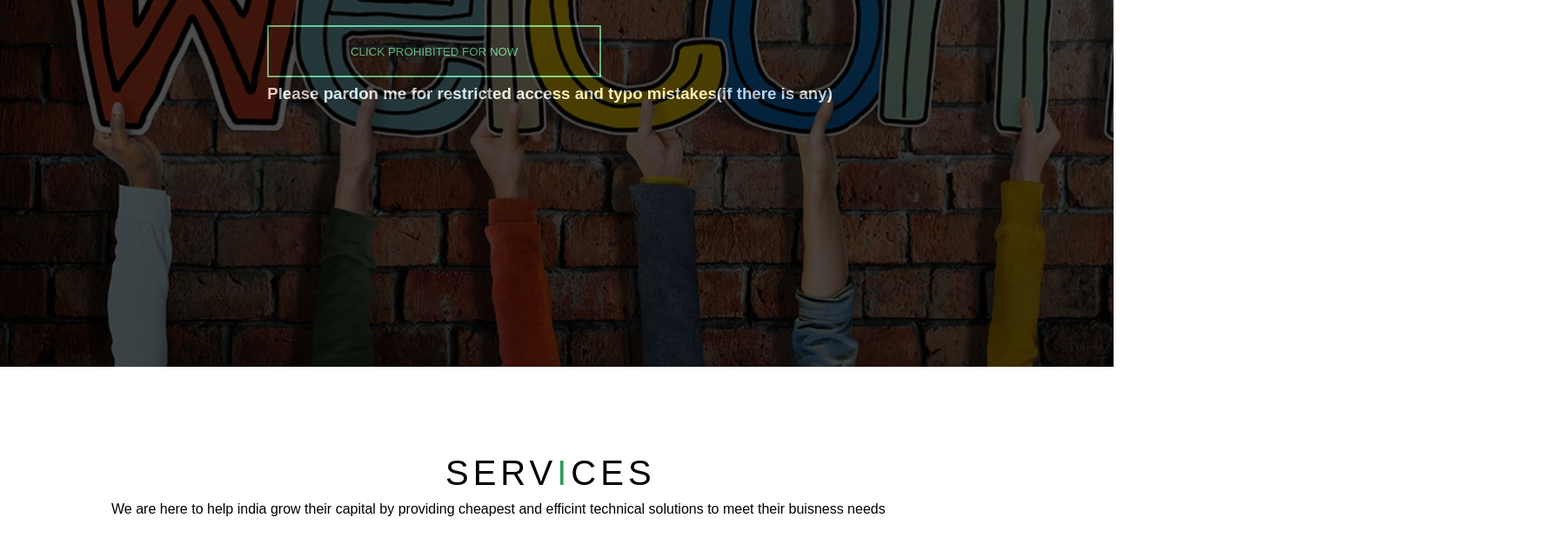
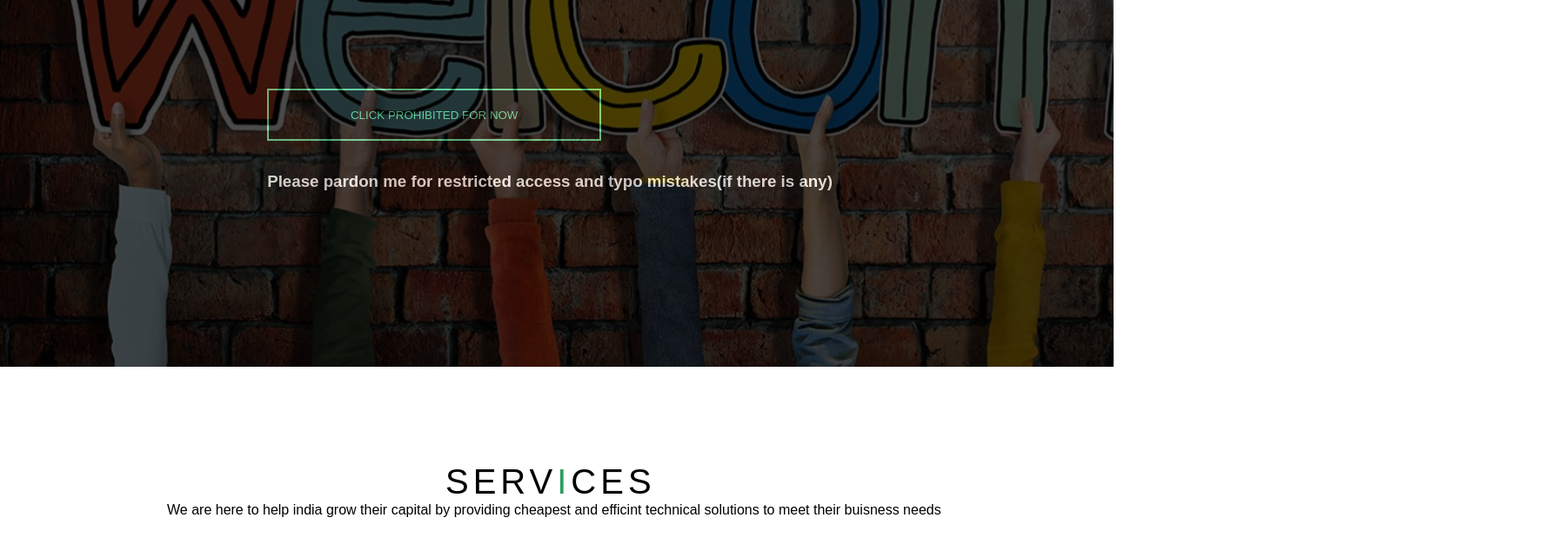
Before and after one commit to mithilesh2023/First-Project-unikasha, a plain HTML site: page index.html in a window 1280 px wide. Shown: the part 378-1012 px from the top of the page at 87% size, 1792 px wide, since content can reach past the window. Drawn offline with Linux system fonts and the light colour scheme.

Commit message:
first update

```diff
--- a/style.css
+++ b/style.css
@@ -2,9 +2,9 @@
     margin: 0;
     padding: 0;
     box-sizing: border-box;
-  position: relative;
+    position: relative;
+}
 
-}
 /* container end */
 .container {
     width: 100vw;
@@ -28,7 +28,7 @@
     font-size: 53px;
     font-family: sans-serif;
     font-weight: 600;
-    position: relative;
+    position: absolute;
     top: 24%;
     left: 24%;
 }
@@ -36,51 +36,59 @@
 .center button {
     width: 30%;
     height: 60px;
-    position: relative;
-    border:2px solid #5cdb94;
+    position: absolute;
+    border: 2px solid #5cdb94;
     background-color: black;
     font-family: Arial;
     font-weight: 500;
-    top: 28%;
+    top: 60%;
     left: 24%;
     color: #5cdb94;
 }
-.center button:hover{
+
+.center button:hover {
     background-color: #2d9d5e;
     color: rgb(255, 0, 0);
 }
-.center h3{
-    position: relative;
-    top: 29%;
+
+.center h3 {
+    position: absolute;
+    top: 72%;
     left: 24%;
     font-family: sans-serif;
     font-weight: 600;
 }
+
 /* container end */
 /* service start */
-.service{
+.service {
     width: 100%;
     height: 200px;
     font-family: sans-serif;
 }
-.service h2{
-  left: 40%;
-  top: 100px;
-  font-size:40px;
- font-weight: 500;
- letter-spacing: 5px;
+
+.service h2 {
+    position: absolute;
+    left: 40%;
+    top: 55%;
+    font-size: 40px;
+    font-weight: 500;
+    letter-spacing: 5px;
 }
-.service p{
-top:110px;
-left: 10%;
-bottom: 100px;
+.service p {
+    position: absolute;
+    top: 78%;
+    left: 15%;
+    bottom: 100px;
 }
-.box-container{
+
+.box-container {
     width: 100%;
     height: 100vh;
-    padding:10px;
+    padding: 10px;
 }
-.box1{
+
+.box1 {
     width: 46.5%;
     height: 230px;
     float: left;
@@ -93,34 +101,39 @@ bottom: 100px;
 
 
 }
-span{
-    color:#2d9d5e;
+
+span {
+    color: #2d9d5e;
 }
-.box{
+
+.box {
     background-color: black;
     height: 230px;
     border-radius: 15px;
     opacity: 0.7;
     color: white;
 }
-.box h2{
+
+.box h2 {
     font-size: 20px;
     font-family: Arial, Helvetica, sans-serif;
     padding-left: 30px;
 }
-.box p{
+
+.box p {
     font-size: 15px;
     font-weight: 400;
     font-family: Arial, Helvetica, sans-serif;
-    padding:10px 30px 0 30px;
+    padding: 10px 30px 0 30px;
     line-height: 20px;
 
 }
-.box img{
+
+.box img {
     padding: 30px 30px 0 30px;
 }
 
-.box2{
+.box2 {
     width: 46.5%;
     height: 230px;
     float: right;
@@ -132,7 +145,8 @@ span{
     background-position: left;
 
 }
-.box3{
+
+.box3 {
     width: 46.5%;
     height: 230px;
     float: left;
@@ -143,11 +157,12 @@ span{
     background-repeat: no-repeat;
     background-position: left;
 }
-.box4{
+
+.box4 {
     width: 46.5%;
     height: 230px;
     float: right;
-    margin:20px;
+    margin: 20px;
     border-radius: 15px;
     background-image: url(images/unity.jpg);
     background-size: cover;
@@ -156,13 +171,15 @@ span{
 
 
 }
+
 /* service end */
 /* recent project start */
-.project{
+.project {
     width: 100%;
     height: 400px;
 }
-.project h2{
+
+.project h2 {
     font-size: 40px;
     font-family: Arial, Helvetica, sans-serif;
     padding-left: 35%;
@@ -170,53 +187,61 @@ span{
     padding: 180px 400px;
 
 }
-.pro-box{
-    width:80%;
+
+.pro-box {
+    width: 80%;
     height: 600px;
     /* background-color: red; */
     margin: auto;
     margin-top: 5px;
     border-radius: 15px;
 }
-.upper{
+
+.upper {
     width: 100%;
     height: 200px;
     background-color: #215f3c;
     color: white;
     padding: 30px;
     opacity: 0.8;
-    border-radius:18px 18px  0 0;
+    border-radius: 18px 18px 0 0;
 }
-.upper h3{
+
+.upper h3 {
     font-size: 45px;
     font-weight: 400;
     font-family: Arial, Helvetica, sans-serif;
     margin-bottom: 17px;
 }
-.upper p{
+
+.upper p {
     line-height: 20px;
     font-size: 16px;
     font-family: Arial, Helvetica, sans-serif;
 }
-b{
+
+b {
     font-size: 20px;
     font-family: Arial, Helvetica, sans-serif;
 }
-.lower{
+
+.lower {
     width: 100%;
     height: 300px;
     background-image: url(images/news.jpg);
     border-radius: 0 0 15px 15px;
 
 }
-.game{
+
+.game {
     width: 100%;
     height: 300px;
     background-image: url(images/game.jpg);
     border-radius: 0 0 15px 15px;
 
 }
-.blocker{
+
+.blocker {
     width: 100%;
     height: 300px;
     background-image: url(images/website_blocker.png);
@@ -225,7 +250,8 @@ b{
     border-radius: 0 0 15px 15px;
 
 }
-.android{
+
+.android {
     width: 100%;
     height: 300px;
     background-image: url(images/android_showcase.jpg);
@@ -234,7 +260,8 @@ b{
     border-radius: 0 0 15px 15px;
 
 }
-.pic{
+
+.pic {
     width: 100%;
     height: 300px;
     background-image: url(images/pic.jpeg);
```
Also changed, not shown: index.html (+1 -1 lines).
